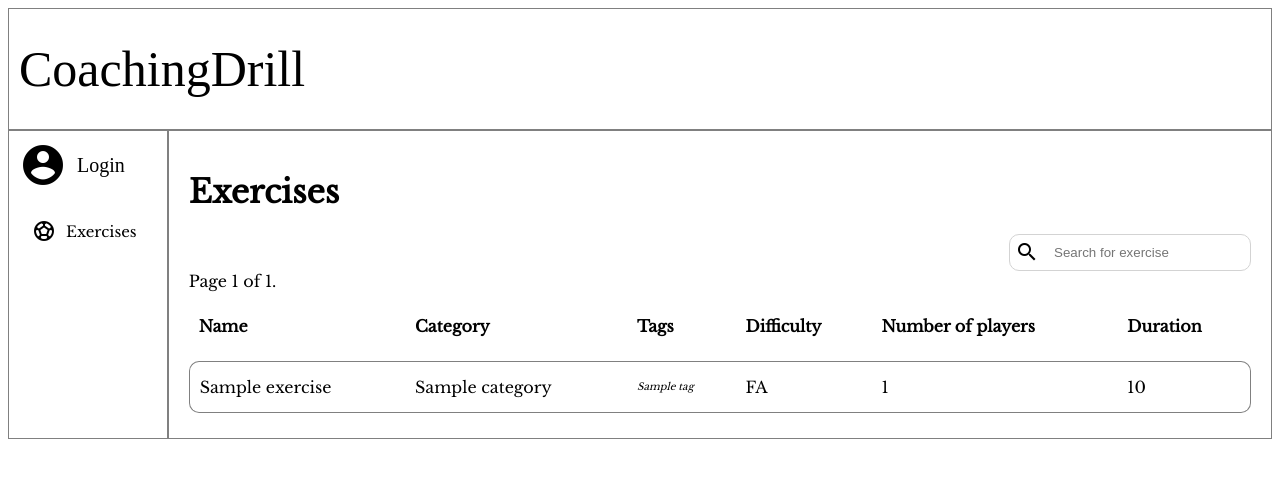
After one commit to Mufle13/CoachingDrills, a Django app: page /exercises in a window 1280 px wide. The commit adds this page. Shown: the top 478 px of the page. Run offline with Django 4.2, Linux system fonts and the light colour scheme; tables that the repository leaves empty hold one stand-in row (values such as "Sample post"); parts of the project's set-up code (start-up, migrations or seed data) failed here and were passed over.

Commit message:
search bar for exercises listing + start of font pages

```diff
--- a/CoachingDrills/urls.py
+++ b/CoachingDrills/urls.py
@@ -15,7 +15,7 @@ Including another URLconf
 """
 from django.contrib import admin
 from django.urls import include, path
-from blog.views import admin_index, signup, profile, exercise_add, logout_view, exercices_listing, tags_listing, categories_listing, category_add, tag_add, exercise_delete, category_delete, tag_delete, exercise_detail, category_detail, tag_detail, exercise_edit, tag_edit, category_edit, index, exercise_builder
+from blog.views import admin_index, signup, profile, exercise_add, logout_view, exercices_listing, tags_listing, categories_listing, category_add, tag_add, exercise_delete, category_delete, tag_delete, exercise_detail, category_detail, tag_detail, exercise_edit, tag_edit, category_edit, index, exercise_builder, font_exercises_listing
 from django.contrib.auth import views
 
 urlpatterns = [
@@ -56,9 +56,13 @@ urlpatterns = [
     path('account/logout', logout_view, name="logout"),
     path('accounts/profile/', profile, name="user_profile"),
 
-   path('', index, name='index_front'),
-
-   #ExerciseBuilder
+     #ExerciseBuilder
 
    path('admin/exercise-builder', exercise_builder, name="exercise_builder"),
+
+     # font
+   path('', index, name='index_front'),
+   path('exercises', font_exercises_listing, name='font_exercises_listing')
+
+
 ]
--- a/blog/static/css/admin.css
+++ b/blog/static/css/admin.css
@@ -290,14 +290,14 @@ label {
     padding: 0;
 }
 
-input:not([type='file']):hover, textarea:hover, [type='checkbox']:not(checked) + label:hover, [type='radio']:not(checked) + label:hover {
+input:not([type='file']):hover, .search-bar form:hover, textarea:hover, [type='checkbox']:not(checked) + label:hover, [type='radio']:not(checked) + label:hover {
     border: 1px solid lightskyblue;
     transition-property: border;
     transition-delay: 0.2s;
     transition-duration: 0.5s;
 }
 
-input:focus, textarea:focus {
+input:focus, .search-bar form:focus, textarea:focus {
     outline: none;;
     box-shadow: 0 0 10px 2px lightskyblue;
 }
@@ -342,3 +342,36 @@ input::-webkit-inner-spin-button {
 .add_exercise:hover {
     border: 1px solid lightskyblue;
 }
+
+.search-bar {
+    display: flex;
+    align-content: center;
+    justify-content: flex-end;
+}
+
+.search-bar form {
+    border: 1px solid lightgray;
+    padding: 5px;
+    border-radius: 10px;
+    display: flex;
+    align-content: center;
+    width: 230px;
+}
+
+.search-bar input {
+    border: none;
+}
+
+.search-bar input:hover {
+    border: none;
+    box-shadow: none;
+}
+
+.search-bar input:focus {
+    border: none;
+    box-shadow: none;
+}
+
+.search-button {
+    display: none;
+    }
--- /dev/null
+++ b/blog/templates/font/listing/font_exercises_listing.html
@@ -0,0 +1,67 @@
+{% extends 'front_base.html' %}
+
+{% block title %}<title>Coaching Drill</title>{% endblock %}
+
+{% block content %}
+<div class="header">
+    <h1>Exercises</h1>
+</div>
+<div class='search-bar'>
+    <form method='get'>
+        <span class="material-icons">
+            search
+        </span>
+        <input type="text" placeholder="Search for exercise" name='search'>
+        <input class='search-button' type="submit" value='Search'>
+    </form>
+</div>
+{% if not exercises %}
+<p>No result</p>
+{% else %}
+<div id=list>
+    <table>
+        <thead class="table-header">
+            <tr>
+                <th>Name</th>
+                <th>Category</th>
+                <th>Tags</th>
+                <th>Difficulty</th>
+                <th>Number of players</th>
+                <th>Duration</th>
+            </tr>
+        </thead>
+        {% for exercise in page_obj %}
+        <tbody>
+            <tr class="listing">
+                <td>{{ exercise.name }}</td>
+                <td>{{ exercise.category }}</td>
+                <td class="tags">{% for tag in exercise.tag.all %}
+                    <div>{{ tag.name }}</div>
+                {% endfor %}</td>
+                <td>{{ exercise.difficulty }}</td>
+                <td>{{ exercise.number_of_player }}</td>
+                <td>{{ exercise.duration }}</td>
+            </tr>
+        </tbody>
+        {% endfor %}
+        <div class="pagination">
+            <span class="pages">
+                {% if page_obj.has_previous %}
+                    <a href="?page=1">first</a>
+                    <a href="?page={{ page_obj.previous_page_number }}">previous</a>
+                {% endif %}
+
+                <span class="current">
+                    Page {{ page_obj.number }} of {{ page_obj.paginator.num_pages }}.
+                </span>
+
+                {% if page_obj.has_next %}
+                    <a href="?page={{ page_obj.next_page_number }}">next</a>
+                    <a href="?page={{ page_obj.paginator.num_pages }}">last</a>
+                {% endif %}
+            </span>
+        </div>
+    </table>
+</div>
+{% endif %}
+{% endblock %}
--- a/blog/templates/front_base.html
+++ b/blog/templates/front_base.html
@@ -1,20 +1,44 @@
+{% load static %}
 <!DOCTYPE html>
 <html lang="en">
 <head>
     <meta charset="UTF-8">
+    <link rel="stylesheet" href="{% static 'css/admin.css' %}">
+    <link rel="stylesheet" href="https://fonts.googleapis.com/icon?family=Material+Icons">
+    <link href="https://fonts.googleapis.com/css2?family=Libre+Baskerville&display=swap" rel="stylesheet">
     {% block title %}{% endblock %}
+    {% block additonal_header %}{% endblock %}
 </head>
 <body>
-   <a href="{% url 'index_front' %}">CoachingDrill</a>
     <header>
+        <a id="main_title" href="{% url 'index_front' %}">CoachingDrill</a>
+    </header>
+    <div class='main_container'>
+        <nav>
+            <div class="account_logging">
             {% if request.user.is_authenticated %}
-            <a href="{% url 'user_profile' %}">{{user.username}}</a>
+                <a href="{% url 'user_profile' %}">
+                    <i class="material-icons" style="font-size:48px;">account_circle</i>
+                    <span>{{user.username}}</span>
+                </a>
             {% else%}
-            <a href="{% url 'login' %}">Login</a>
+                <a href="{% url 'login' %}">
+                    <i class="material-icons" style="font-size:48px;">account_circle</i>
+                    <span>Login</span>
+                 </a>
             {% endif %}
-    </header>
+            </div>
+            <div class='menu'>
+                <a href="{% url 'font_exercises_listing' %}">
+                    <i class="material-icons">sports_soccer</i>
+                    <span>Exercises</span>
+                </a>
+            </div>
+        </nav>
+        <main>
+        {% block content %}{% endblock %}
+        </main>
+    </div>
+    {% block custom_js %}{% endblock %}
 </body>
-{% block content %}
-
-{% endblock %}
 </html>
--- a/blog/views.py
+++ b/blog/views.py
@@ -10,6 +10,7 @@ from django.contrib.auth.decorators import login_required
 from blog.models import Exercise, Category, Tag, User
 from django.shortcuts import render, get_object_or_404
 from django.core.paginator import Paginator
+from django.db.models import Q
 
 
 
@@ -58,7 +59,13 @@ def logout_view(request):
 # Listing views
 @login_required
 def exercices_listing(request):
-    exercises = Exercise.objects.all()
+    query = request.GET.get('search')
+
+    if query:
+        exercises = Exercise.objects.filter(Q(name__icontains=query)|Q(category__name__icontains=query)|Q(tag__name__icontains=query))
+    else:
+        exercises = Exercise.objects.all()
+
     paginator = Paginator(exercises, 3)
 
     page_number = request.GET.get('page')
@@ -222,6 +229,9 @@ def tag_edit(request, pk):
 
     return render(request, 'admin/edit/tag.html', context=context)
 
+#Exercise Builder
+def exercise_builder(request):
+    return render(request, 'admin/exercise_builder.html')
 
 # font
 def index(request):
@@ -229,12 +239,20 @@ def index(request):
     user = request.user
     context = {
         'user': user,
-        'exercises': exercises
     }
+    return render(request, 'font/index.html', context=context)
 
-    return render(request, 'index.html', context=context)
+# listing
+def font_exercises_listing(request):
+    query = request.GET.get('search')
 
-#Exercise Builder
+    if query:
+        exercises = Exercise.objects.filter(Q(name__icontains=query)|Q(category__name__icontains=query)|Q(tag__name__icontains=query))
+    else:
+        exercises = Exercise.objects.all()
 
-def exercise_builder(request):
-    return render(request, 'admin/exercise_builder.html')
+    paginator = Paginator(exercises, 3)
+
+    page_number = request.GET.get('page')
+    page_obj = paginator.get_page(page_number)
+    return render (request, 'font/listing/font_exercises_listing.html', context={'exercises': exercises, 'page_obj':page_obj})
```
Also changed, not shown: blog/templates/admin/listing/exercises.html (+13 -0 lines), blog/templates/font/index.html (renamed from blog/templates/index.html).
